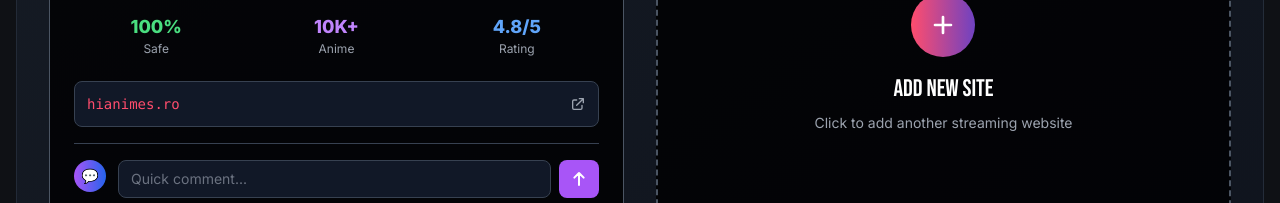
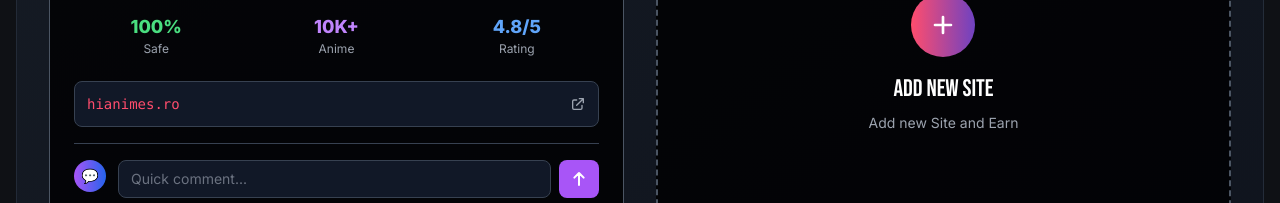
Before and after one commit to Boss17536/Curator, a plain HTML site: page shows.html in a window 1280 px wide. Shown: the part 921-1124 px from the top of the page. Drawn offline with nearby package versions, Linux system fonts and the light colour scheme.

Commit message:
Update shows.html

```diff
--- a/shows.html
+++ b/shows.html
@@ -335,7 +335,7 @@
               </svg>
             </div>
             <h3 class="font-display text-2xl text-white mb-2">ADD NEW SITE</h3>
-            <p class="text-gray-400 text-sm">Click to add another streaming website</p>
+            <p class="text-gray-400 text-sm">Add new Site and Earn</p>
           </div>
         </div>
       </div>
```
